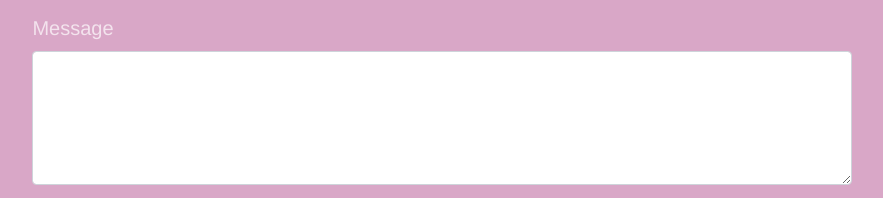
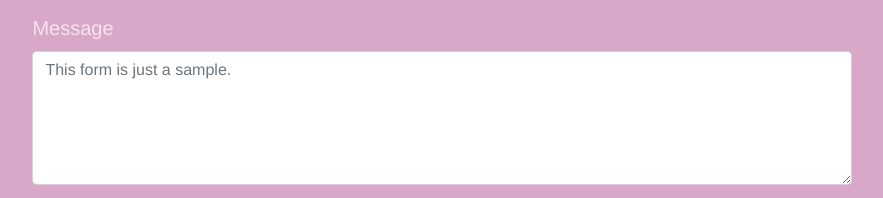
Before and after one commit to Quiwah/portfolio-challenge, a plain HTML site: page index.html in a window 1280 px wide. Shown: the part 4597-4795 px from the top of the page, without its empty margins (198-1081 px from the left). Drawn offline with nearby package versions, Linux system fonts and the light colour scheme.

Commit message:
Update index.html

```diff
--- a/index.html
+++ b/index.html
@@ -157,7 +157,7 @@
                             </div>
                             <div class="form-group">
                             <label for="exampleFormControlTextarea2">Message</label>
-                            <textarea class="form-control" id="exampleFormControlTextarea2" rows="5" name="message"></textarea>
+                            <textarea class="form-control" id="exampleFormControlTextarea2" rows="5" name="message" placeholder="This form is just a sample."></textarea>
                             </div>
                             <input class="btn btn-light" type="submit" value="Submit">
                             <input class="btn btn-light" type="reset" value="Reset">
```
